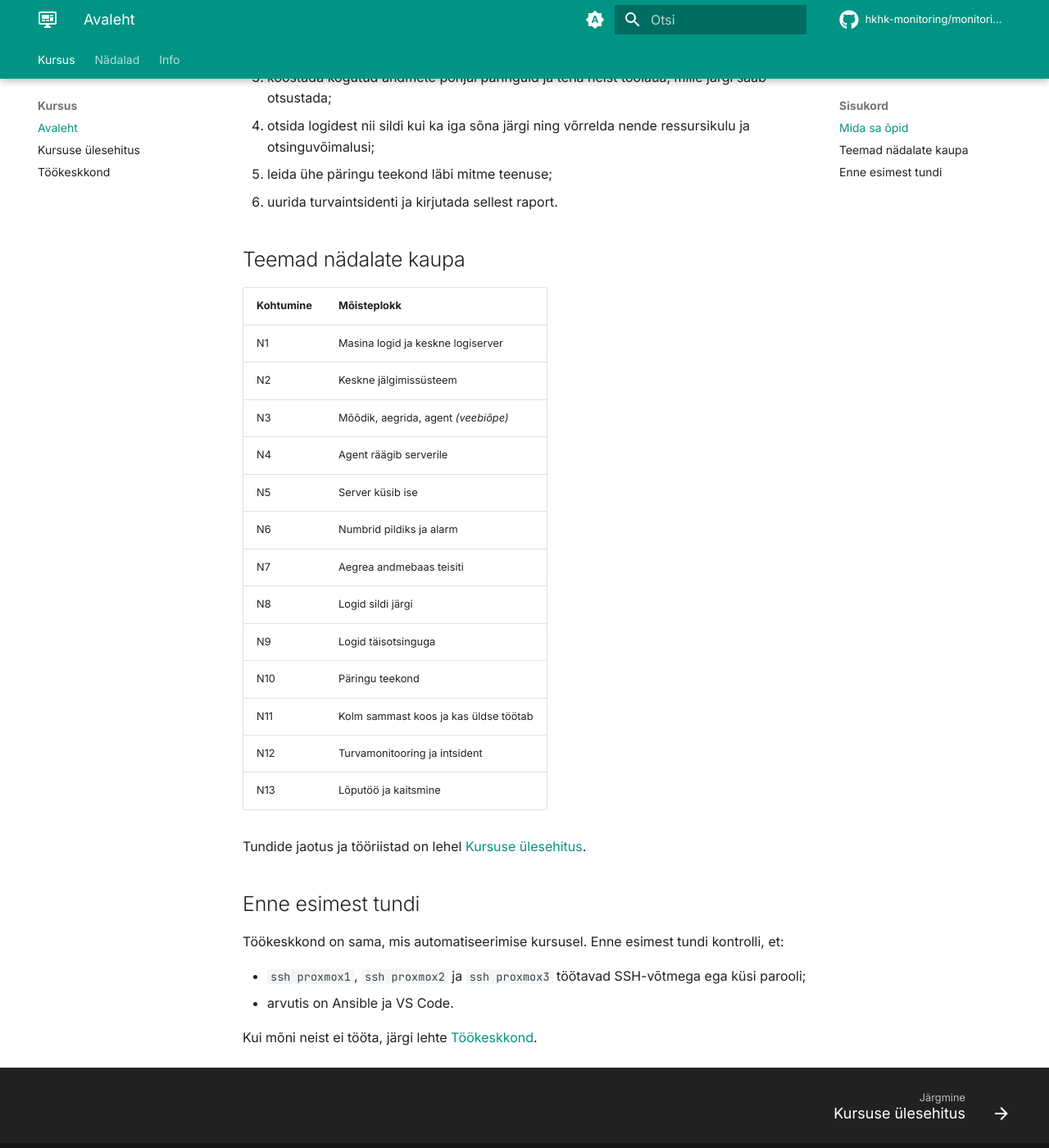
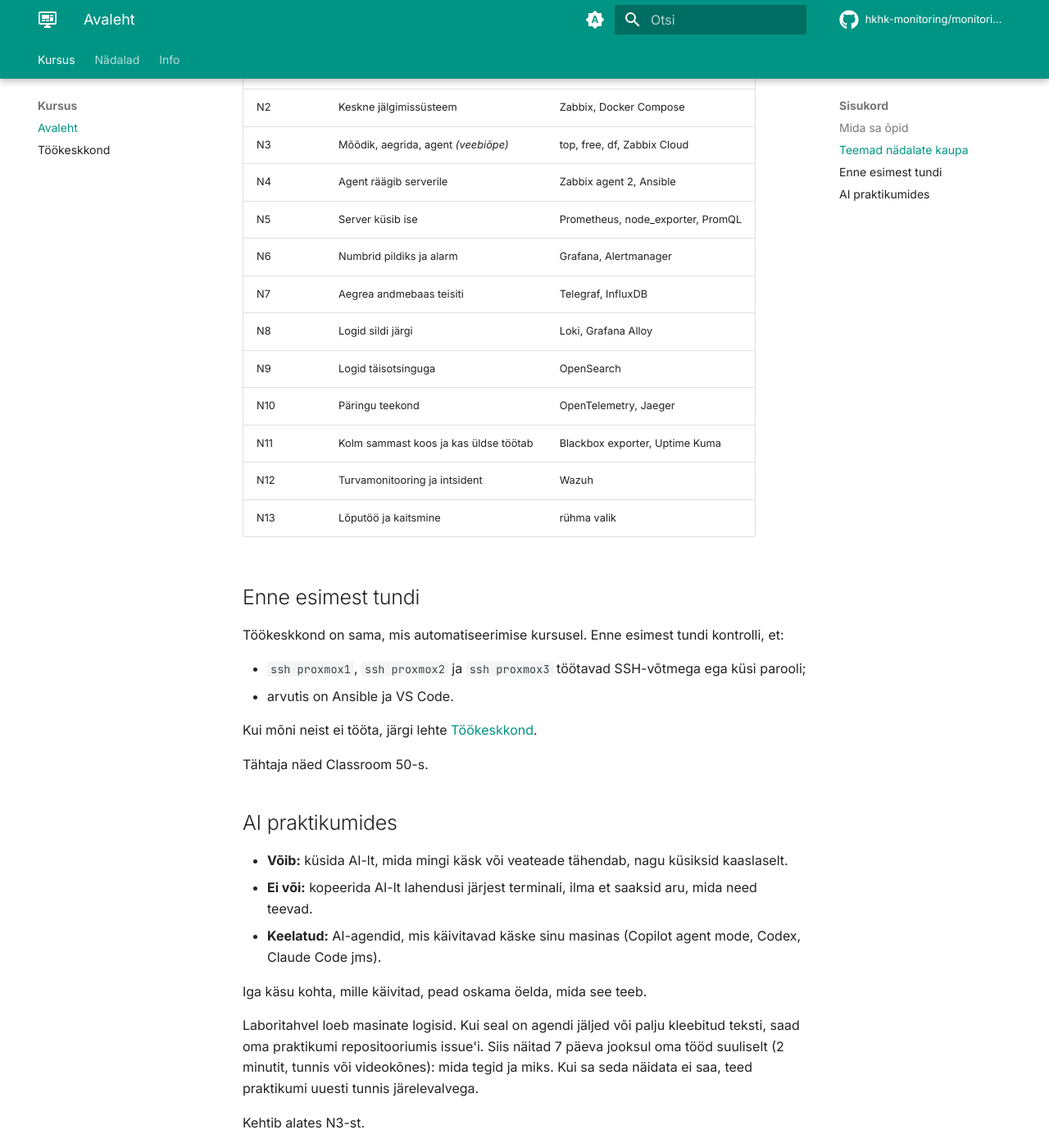
Before and after one commit to hkhk-monitoring/monitoring, an MkDocs documentation site: the page built from docs/index.md, in a window 1280 px wide and 1400 px high, scrolled down 704 px. Shown: the whole window at 82% size. Built offline with MkDocs 1.6.1 and Material for MkDocs 9.7.7, drawn with Linux system fonts in a browser that asks for light colours; comment, search, counter and statistics services are not loaded; some of the changed text lies outside the part shown.

Commit message:
Avaleht; kursuse ülevaade; menüü

```diff
--- a/docs/index.md
+++ b/docs/index.md
@@ -1,11 +1,6 @@
-<div class="hero-section" markdown>
-<div class="hero-content" markdown>
 # Süsteemide monitooring
 
-[Alusta kursusega](week01/lecture.md){ .btn-primary }
-[Kursuse ülesehitus](syllabus.md){ .btn-secondary }
-</div>
-</div>
+[Alusta esimesest nädalast](week01/lecture.md) · [Teemad nädalate kaupa](#teemad-nadalate-kaupa)
 
 ## Mida sa õpid
 
@@ -20,23 +15,21 @@
 
 ## Teemad nädalate kaupa
 
-| Kohtumine | Mõisteplokk |
-|---|---|
-| N1 | Masina logid ja keskne logiserver |
-| N2 | Keskne jälgimissüsteem |
-| N3 | Mõõdik, aegrida, agent *(veebiõpe)* |
-| N4 | Agent räägib serverile |
-| N5 | Server küsib ise |
-| N6 | Numbrid pildiks ja alarm |
-| N7 | Aegrea andmebaas teisiti |
-| N8 | Logid sildi järgi |
-| N9 | Logid täisotsinguga |
-| N10 | Päringu teekond |
-| N11 | Kolm sammast koos ja kas üldse töötab |
-| N12 | Turvamonitooring ja intsident |
-| N13 | Lõputöö ja kaitsmine |
-
-Tundide jaotus ja tööriistad on lehel [Kursuse ülesehitus](syllabus.md).
+| # | Teema | Tööriistad |
+|---|---|---|
+| N1 | Masina logid ja keskne logiserver | journald, rsyslog, logrotate, auditd |
+| N2 | Keskne jälgimissüsteem | Zabbix, Docker Compose |
+| N3 | Mõõdik, aegrida, agent *(veebiõpe)* | top, free, df, Zabbix Cloud |
+| N4 | Agent räägib serverile | Zabbix agent 2, Ansible |
+| N5 | Server küsib ise | Prometheus, node_exporter, PromQL |
+| N6 | Numbrid pildiks ja alarm | Grafana, Alertmanager |
+| N7 | Aegrea andmebaas teisiti | Telegraf, InfluxDB |
+| N8 | Logid sildi järgi | Loki, Grafana Alloy |
+| N9 | Logid täisotsinguga | OpenSearch |
+| N10 | Päringu teekond | OpenTelemetry, Jaeger |
+| N11 | Kolm sammast koos ja kas üldse töötab | Blackbox exporter, Uptime Kuma |
+| N12 | Turvamonitooring ja intsident | Wazuh |
+| N13 | Lõputöö ja kaitsmine | rühma valik |
 
 ## Enne esimest tundi
 
@@ -46,3 +39,17 @@
 - arvutis on Ansible ja VS Code.
 
 Kui mõni neist ei tööta, järgi lehte [Töökeskkond](kodulabor.md).
+
+Tähtaja näed Classroom 50-s.
+
+## AI praktikumides
+
+- **Võib:** küsida AI-lt, mida mingi käsk või veateade tähendab, nagu küsiksid kaaslaselt.
+- **Ei või:** kopeerida AI-lt lahendusi järjest terminali, ilma et saaksid aru, mida need teevad.
+- **Keelatud:** AI-agendid, mis käivitavad käske sinu masinas (Copilot agent mode, Codex, Claude Code jms).
+
+Iga käsu kohta, mille käivitad, pead oskama öelda, mida see teeb.
+
+Laboritahvel loeb masinate logisid. Kui seal on agendi jäljed või palju kleebitud teksti, saad oma praktikumi repositooriumis issue'i. Siis näitad 7 päeva jooksul oma tööd suuliselt (2 minutit, tunnis või videokõnes): mida tegid ja miks. Kui sa seda näidata ei saa, teed praktikumi uuesti tunnis järelevalvega.
+
+Kehtib alates N3-st.
--- a/mkdocs.yml
+++ b/mkdocs.yml
@@ -82,7 +82,6 @@
 nav:
 - Kursus:
   - Avaleht: index.md
-  - Kursuse ülesehitus: syllabus.md
   - Töökeskkond: kodulabor.md
 
 - Nädalad:
```
Also changed, not shown: docs/syllabus.md (deleted, +0 -333 lines).
